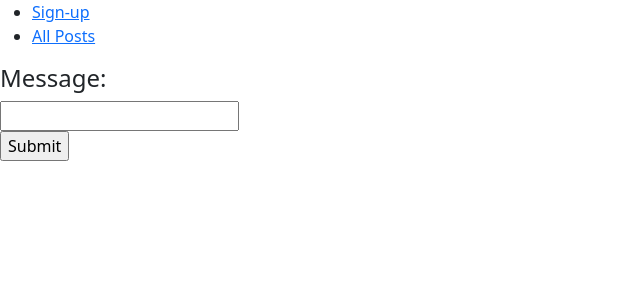
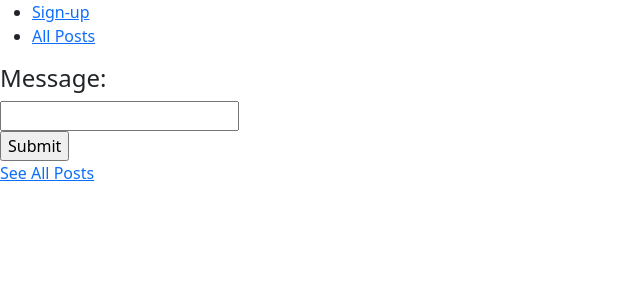
Before and after one commit to mapjohns/catching-up, a React (Create React App) app: page /posts in a window 1280 px wide. Shown: the top 300 px of the page, without its empty margins (0-640 px from the left). Built offline with nearby package versions, Linux system fonts and the light colour scheme.

Commit message:
Updated to have a nested route to show all posts

```diff
--- a/src/containers/PostsContainer.js
+++ b/src/containers/PostsContainer.js
@@ -3,14 +3,22 @@ import { connect } from 'react-redux';
 import PostInput from "../components/posts/PostInput";
 import Posts from "../components/posts/Posts"
 import { createPost } from "../actions/postAction";
+import { BrowserRouter as Router, Route } from "react-router-dom";
+import { Link } from "react-router-dom";
 
 class PostsContainer extends Component {
 
     render() {
+      // debugger
         return (
           <div>
             <PostInput addPost={this.props.addPost} userId={this.props.userId}/>
-            <Posts posts={this.props.posts} />
+            {/* <Posts posts={this.props.posts} /> */}
+            <Link key={"TEST"} to={`${this.props.match.url}/all`}>
+              See All Posts
+            </Link>
+            <Route path={`${this.props.match.url}/all`} render={() => <Posts posts={this.props.posts}/> } />
+
           </div>
         )
       }
```
